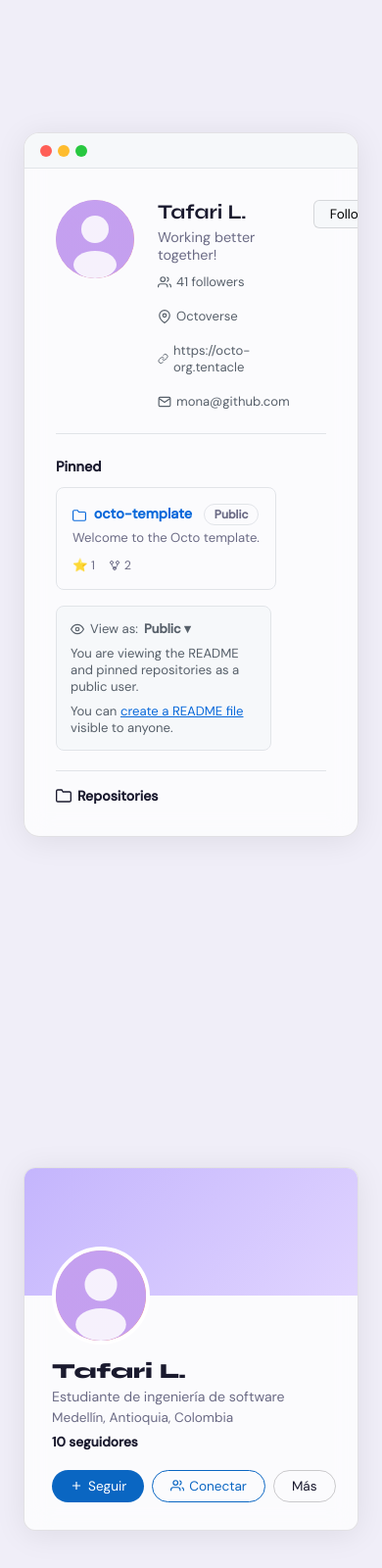
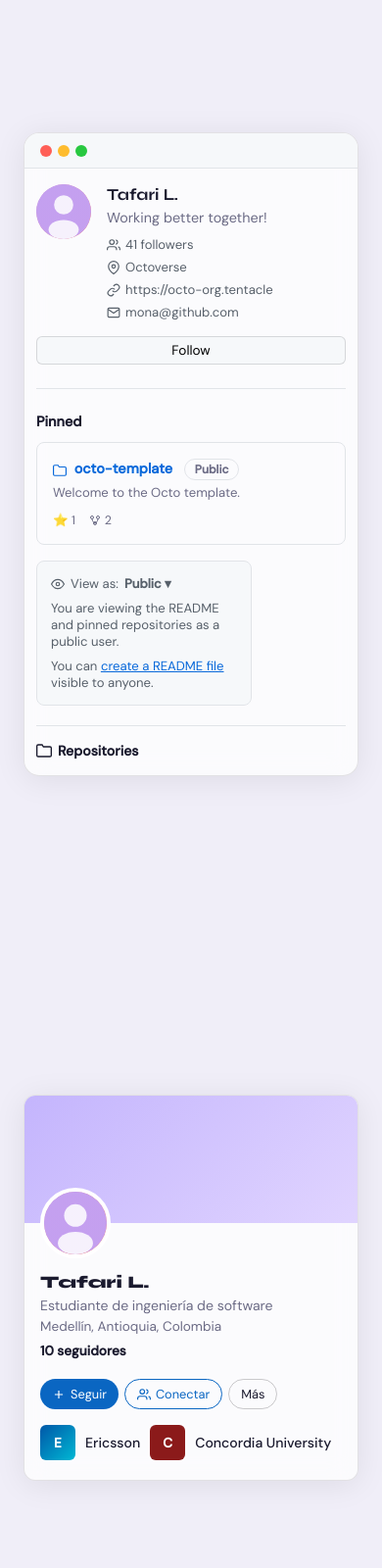
Before and after one commit to Angie09309/portfolio-tafari, a plain HTML site: page index.html in a window 390 px wide. Shown: the part 6156-7756 px from the top of the page at 98% size. Drawn offline with Linux system fonts and the light colour scheme.

Commit message:
fix: optimize responsive layout for github and linkedin cards on mobile

```diff
--- a/styles.css
+++ b/styles.css
@@ -1137,3 +1137,95 @@
     grid-template-columns: 1fr;
   } /* Las habilidades pasan a ocupar una sola columna */
 }
+
+/* GitHub responsive (Issue #002 — HU adaptación móvil) */
+@media (max-width: 700px) {
+  .github-body {
+    padding: 20px 16px;
+  }
+  .github-profile {
+    flex-wrap: wrap;
+    gap: 16px;
+  }
+  .gh-follow {
+    margin-left: 0;
+    width: 100%;
+  }
+  .btn-follow {
+    width: 100%;
+  }
+  .gh-meta {
+    gap: 10px;
+  }
+  .gh-repo-card {
+    max-width: 100%;
+    width: 100%;
+  }
+
+  /* LinkedIn responsive */
+  .li-profile-area {
+    padding: 0 16px 20px;
+  }
+  .li-info-row {
+    flex-direction: column;
+    gap: 16px;
+  }
+  .li-companies {
+    flex-direction: row;
+    flex-wrap: wrap;
+  }
+  .li-actions {
+    flex-wrap: wrap;
+  }
+  .btn-li-primary,
+  .btn-li-secondary,
+  .btn-li-more {
+    flex: 1 1 auto;
+    justify-content: center;
+  }
+}
+
+@media (max-width: 480px) {
+  /* GitHub móvil pequeño */
+  .github-body {
+    padding: 16px 12px;
+  }
+  .gh-avatar {
+    width: 56px;
+    height: 56px;
+  }
+  .gh-avatar svg {
+    width: 56px;
+    height: 56px;
+  }
+  .gh-name {
+    font-size: 1.05rem;
+  }
+  .gh-meta {
+    flex-direction: column;
+    gap: 6px;
+  }
+
+  /* LinkedIn móvil pequeño */
+  .li-avatar {
+    width: 72px;
+    height: 72px;
+    margin-top: -36px;
+  }
+  .li-avatar svg {
+    width: 72px;
+    height: 72px;
+  }
+  .li-name {
+    font-size: 1.1rem;
+  }
+  .li-actions {
+    gap: 6px;
+  }
+  .btn-li-primary,
+  .btn-li-secondary,
+  .btn-li-more {
+    padding: 6px 12px;
+    font-size: 0.8rem;
+  }
+}
```
